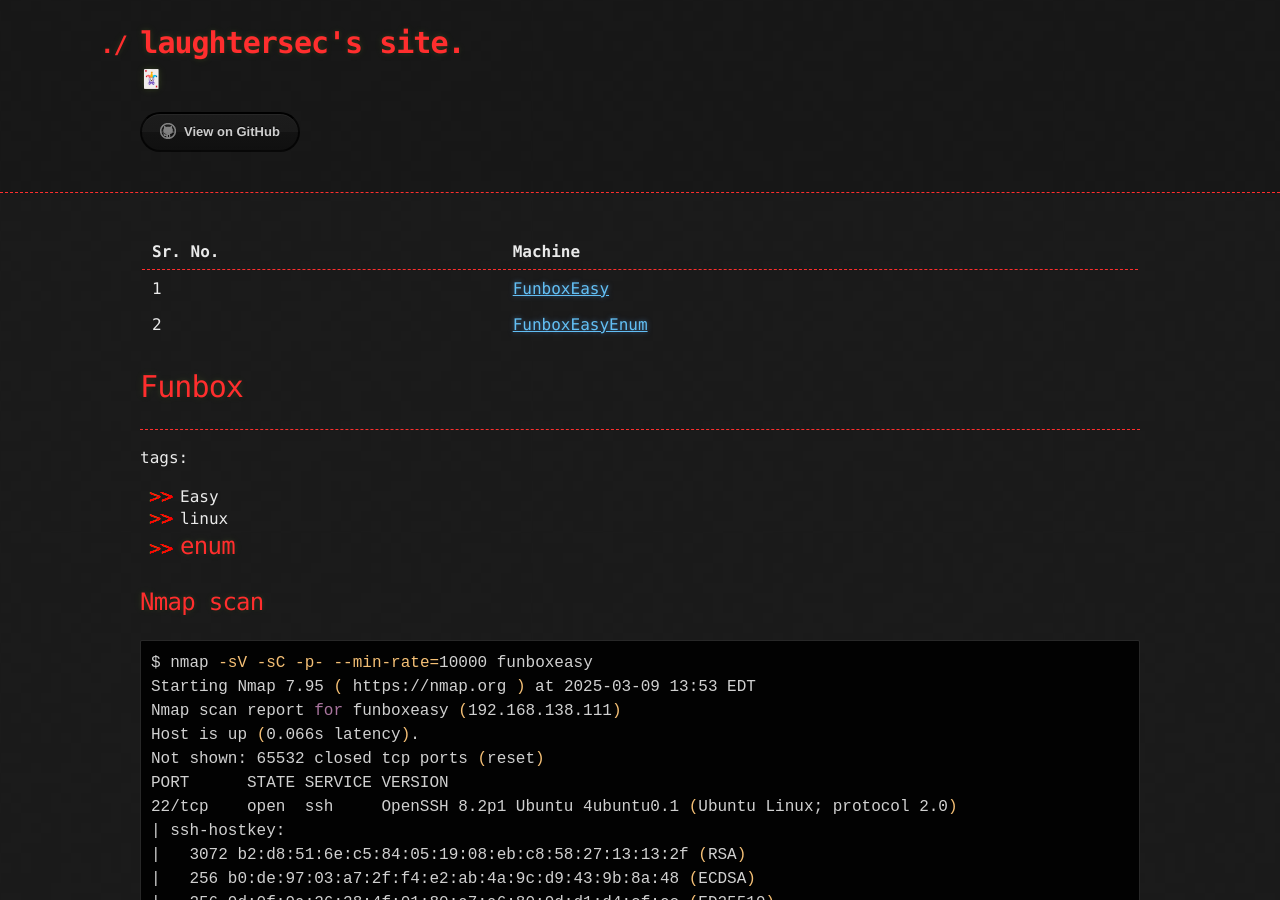
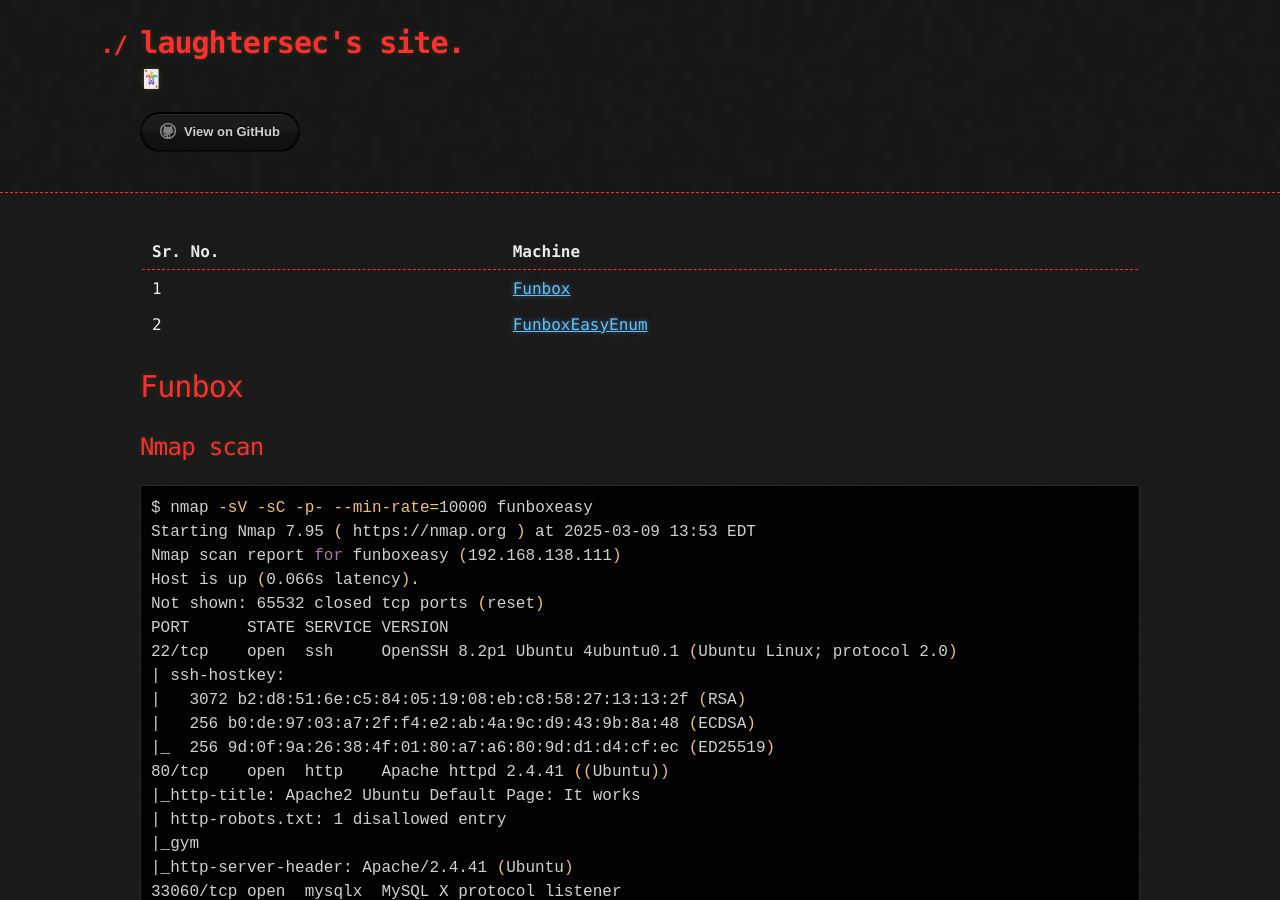
Before and after one commit to laughtersec/laughtersec.github.io, a Jekyll site: the page built from pages/vulnhub-writeups.md, in a window 1280 px wide and 900 px high. Built offline with Jekyll 4.4.1, drawn with Linux system fonts in a browser that asks for light colours; our own code applies the rules of GitHub Pages for plain Markdown files.

Commit message:
Update vulnhub-writeups.md

```diff
--- a/pages/vulnhub-writeups.md
+++ b/pages/vulnhub-writeups.md
@@ -1,17 +1,10 @@
 
 | Sr. No. | Machine                           |
 | ------- | --------------------------------- |
-| 1       | [FunboxEasy](#Funbox)             |
-| 2       | [FunboxEasyEnum](#FunboxEasyEnum) |
+| 1       | <a href="#Funbox"> Funbox </a>    |
+| 2       | <a href="#FunboxEasyEnum"> FunboxEasyEnum </a> |
 
 # Funbox
-
----
-tags:
-  - Easy
-  - linux
-  - enum
----
 
 ## Nmap scan
 
```
